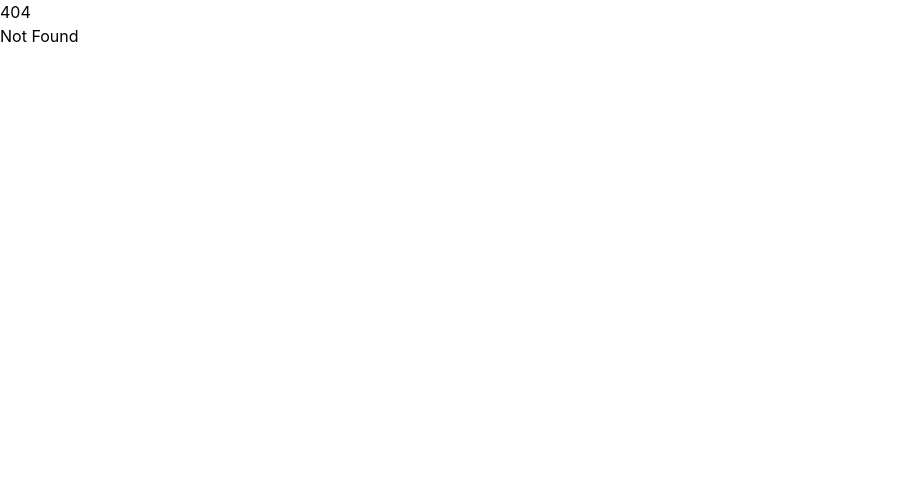
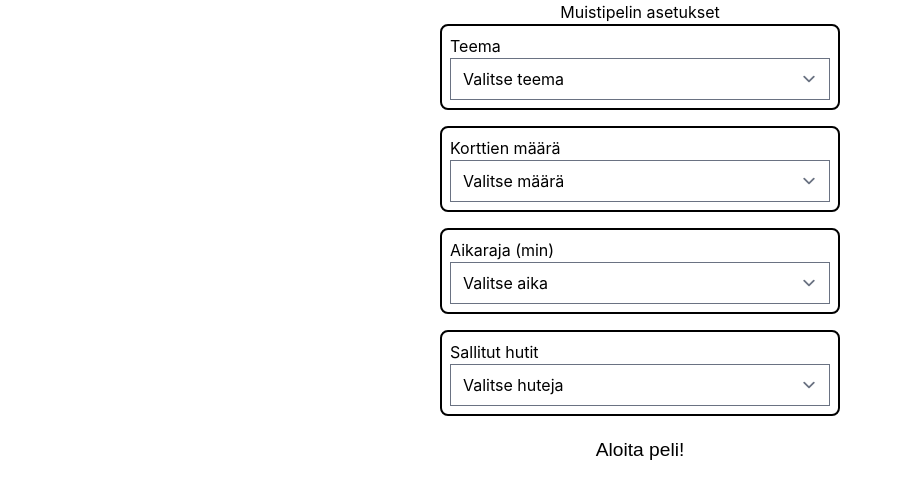
Before and after one commit to jamktiko/MuisTiko-esituotanto, a SvelteKit app in the folder muistiko/: page /settings in a window 1280 px wide. Before the commit this address had no page. Shown: the top 498 px of the page, without its empty margins (0-902 px from the left). Built offline with nearby package versions, Linux system fonts and the light colour scheme.

Commit message:
added settings page and options

```diff
--- a/muistiko/src/lib/components/Button.svelte
+++ b/muistiko/src/lib/components/Button.svelte
@@ -17,7 +17,7 @@
 		margin: 10px;
 		padding: 10px 20px;
 		background-color: var(--main-color);
-		color: white;
+		color: black;
 		border: none;
 		border-radius: 5px;
 		cursor: pointer;
--- /dev/null
+++ b/muistiko/src/lib/components/SettingSelector.svelte
@@ -0,0 +1,34 @@
+<script lang="ts">
+	let { teksti, placeholder, optiot } = $props();
+
+	let valittu = $state('');
+</script>
+
+<div class="dropdown">
+	<!-- svelte-ignore a11y_label_has_associated_control -->
+	<label>{teksti}</label><br />
+
+	<select bind:value={valittu}>
+		<option disabled value="">
+			{placeholder}
+		</option>
+
+		{#each optiot as optio (optio)}
+			<option value={optio}>
+				{optio}
+			</option>
+		{/each}
+	</select>
+</div>
+
+<style>
+	.dropdown {
+		border: 2px solid black;
+		padding: 0.5rem;
+		border-radius: 8px;
+	}
+
+	select {
+		width: 100%;
+	}
+</style>
--- a/muistiko/src/routes/+page.svelte
+++ b/muistiko/src/routes/+page.svelte
@@ -1,6 +1,6 @@
 <script lang="ts">
 	const startGame = () => {
-		window.location.href = '/game';
+		window.location.href = '/settings';
 	};
 </script>
 
--- a/muistiko/src/routes/game/+page.svelte
+++ b/muistiko/src/routes/game/+page.svelte
@@ -106,7 +106,7 @@
 			/>
 		{/each}
 	</div>
-	<p>Turns: {turns}</p>
+	<p>Siirrot: {turns}</p>
 </div>
 
 <style>
--- /dev/null
+++ b/muistiko/src/routes/settings/+page.svelte
@@ -0,0 +1,72 @@
+<script lang="ts">
+	import SettingSelector from '$lib/components/SettingSelector.svelte';
+	import Button from '$lib/components/Button.svelte';
+
+	interface Asetusvalikko {
+		teksti: string;
+		placeholder: string;
+		optiot: string[];
+	}
+
+	function aloitaPeli() {
+		window.location.href = '/game';
+	}
+
+	const asetukset: Asetusvalikko[] = [
+		{
+			teksti: 'Teema',
+			placeholder: 'Valitse teema',
+			optiot: ['Kissat', 'Koirat', 'Opettajat', 'TIKO']
+		},
+		{
+			teksti: 'Korttien määrä',
+			placeholder: 'Valitse määrä',
+			optiot: ['12', '20', '30']
+		},
+		{
+			teksti: 'Aikaraja (min)',
+			placeholder: 'Valitse aika',
+			optiot: ['1', '2', '3']
+		},
+		{
+			teksti: 'Sallitut hutit',
+			placeholder: 'Valitse huteja',
+			optiot: ['15', '7', '3']
+		}
+	];
+</script>
+
+<header>
+	<h1>Muistipelin asetukset</h1>
+</header>
+
+<div class="asetukset">
+	{#each asetukset as asetus (asetus)}
+		<SettingSelector
+			teksti={asetus.teksti}
+			placeholder={asetus.placeholder}
+			optiot={asetus.optiot}
+		/>
+	{/each}
+</div>
+
+<div class="nappi">
+	<Button text="Aloita peli!" onclick={aloitaPeli} />
+</div>
+
+<style>
+	h1 {
+		text-align: center;
+	}
+
+	.asetukset {
+		display: grid;
+		gap: 1rem;
+		max-width: 400px;
+		margin: 0 auto;
+	}
+
+	.nappi {
+		text-align: center;
+	}
+</style>
```
